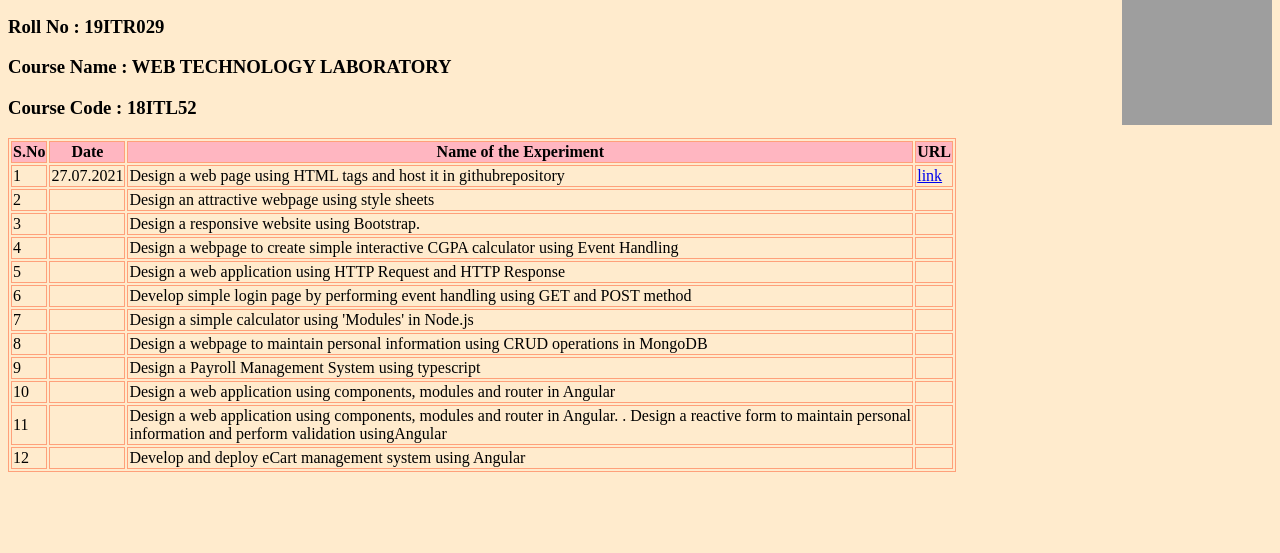
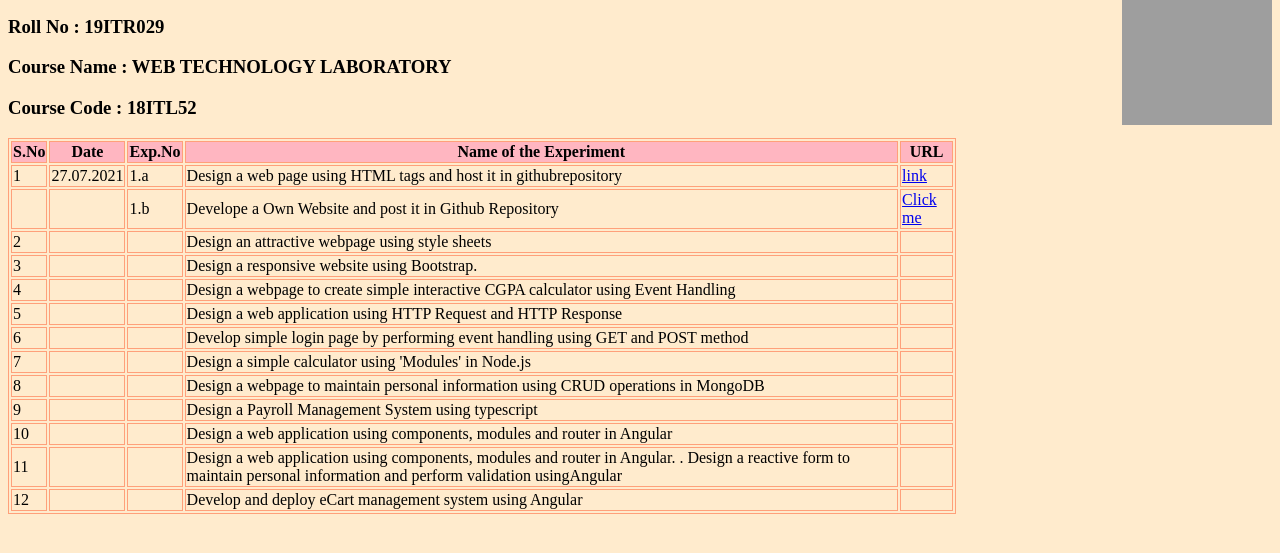
Before and after one commit to zoorojp01/Github, a plain HTML site: page index.html in a window 1280 px wide. Shown: the part 105-658 px from the top of the page. Drawn offline with Linux system fonts and the light colour scheme; grey boxes are pictures that could not be loaded.

Commit message:
Update index.html

```diff
--- a/index.html
+++ b/index.html
@@ -22,17 +22,25 @@
         <tr>
             <th bgcolor="FFB6C1">S.No</th>
             <th bgcolor="FFB6C1">Date</th>
+            <th bgcolor="FFB6C1">Exp.No</th>
             <th bgcolor="FFB6C1">Name of the Experiment</th>
             <th bgcolor="FFB6C1">URL</th>
         </tr>
         <tr>
             <td>1</td>
             <td>27.07.2021</td>
+            <td>1.a</td>
             <td>Design a web page using HTML tags and host it in githubrepository</td>
             <td><a href="Resume"> link</a></td>
         </tr>
+            <td></td>
+            <td></td>
+            <td>1.b</td>
+            <td>Develope a Own Website and post it in Github Repository</td>
+            <td><a href="https://zoorojp01.github.io/PUBG/">Click me</a></td>
         <tr>
             <td>2</td>
+            <td></td>
             <td></td>
             <td>Design an attractive webpage using style sheets </td>
             <td></td>
@@ -40,11 +48,13 @@
         <tr>
             <td>3</td>
             <td></td>
+            <td></td>
             <td>Design a responsive website using Bootstrap.</td>
             <td></td>
         </tr>
         <tr>
             <td>4</td>
+            <td></td>
             <td></td>
             <td>Design a webpage to create simple interactive CGPA calculator using Event Handling</td>
             <td></td>
@@ -52,11 +62,13 @@
         <tr>
             <td>5</td>
             <td></td>
+            <td></td>
             <td>Design a web application using HTTP Request and HTTP Response </td>
             <td></td>
         </tr>
         <tr>
             <td>6</td>
+            <td></td>
             <td></td>
             <td>Develop simple login page by performing event handling using GET and POST method</td>
             <td></td>
@@ -64,11 +76,13 @@
         <tr>
             <td>7</td>
             <td></td>
+            <td></td>
             <td>Design a simple calculator using 'Modules' in Node.js</td>
             <td></td>
         </tr>
         <tr>
             <td>8</td>
+            <td></td>
             <td></td>
             <td>Design a webpage to maintain personal information using CRUD operations in MongoDB</td>
             <td></td>
@@ -76,11 +90,13 @@
         <tr>
             <td>9</td>
             <td></td>
+            <td></td>
             <td>Design a Payroll Management System using typescript</td>
             <td></td>
         </tr>
         <tr>
             <td>10</td>
+            <td></td>
             <td></td>
             <td>Design a web application using components, modules and router in Angular</td>
             <td></td>
@@ -88,11 +104,13 @@
         <tr>
             <td>11</td>
             <td></td>
+            <td></td>
             <td>Design a web application using components, modules and router in Angular. . Design a reactive form to maintain personal information and perform validation usingAngular</td>
             <td></td>
         </tr>
         <tr>
             <td>12</td>
+            <td></td>
             <td></td>
             <td> Develop and deploy eCart management system using Angular</td>
             <td></td>
```
